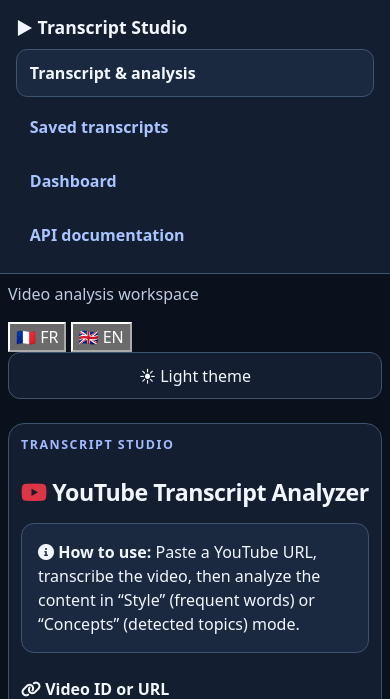
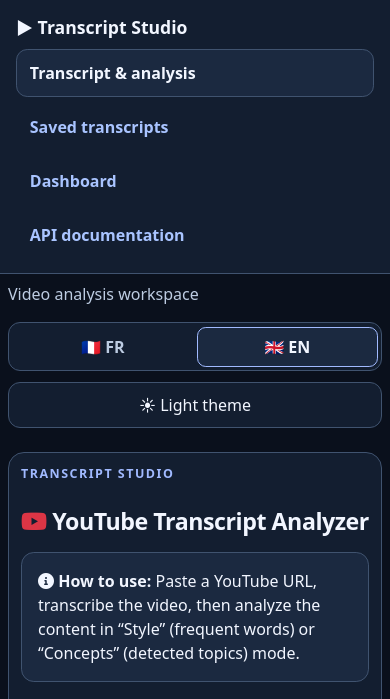
Before and after one commit to gotoo77/yt_transcript, a Flask app: page / in a window 390 px wide. Shown: the top 699 px of the page. Run offline with Flask 3, Linux system fonts and the light colour scheme; data that the repository does not hold is empty; parts of the project's set-up code (start-up, migrations or seed data) failed here and were passed over.

Commit message:
ui: style FR EN language switcher

```diff
--- a/src/yt_transcript/static/modern.css
+++ b/src/yt_transcript/static/modern.css
@@ -643,3 +643,56 @@ textarea,input,select,button { max-width:100%; }
 @media(max-width:700px) {
  .analysis-hero { margin-bottom:1rem; }
 }
+
+
+/* i18n controls */
+.topbar-actions {
+ display:flex;
+ align-items:center;
+ justify-content:flex-end;
+ gap:.65rem;
+ flex-wrap:wrap;
+}
+.language-switcher {
+ display:inline-flex;
+ gap:.2rem;
+ padding:.2rem;
+ background:var(--ui-surface);
+ border:1px solid var(--ui-line);
+ border-radius:.75rem;
+}
+.language-switcher button {
+ min-height:40px;
+ min-width:62px;
+ padding:.45rem .65rem;
+ border:1px solid transparent;
+ border-radius:.55rem;
+ background:transparent;
+ color:var(--ui-muted);
+ font-weight:750;
+}
+.language-switcher button:hover {
+ color:var(--ui-ink);
+ border-color:var(--ui-line);
+}
+.language-switcher button.active,
+.language-switcher button[aria-pressed="true"] {
+ background:var(--ui-panel);
+ color:var(--ui-ink);
+ border-color:var(--ui-accent);
+}
+@media(max-width:700px) {
+ .topbar-actions {
+  width:100%;
+  justify-content:stretch;
+ }
+ .language-switcher {
+  flex:1 1 auto;
+ }
+ .language-switcher button {
+  flex:1 1 0;
+ }
+ .topbar-actions .theme-toggle {
+  flex:1 1 100%;
+ }
+}
```
